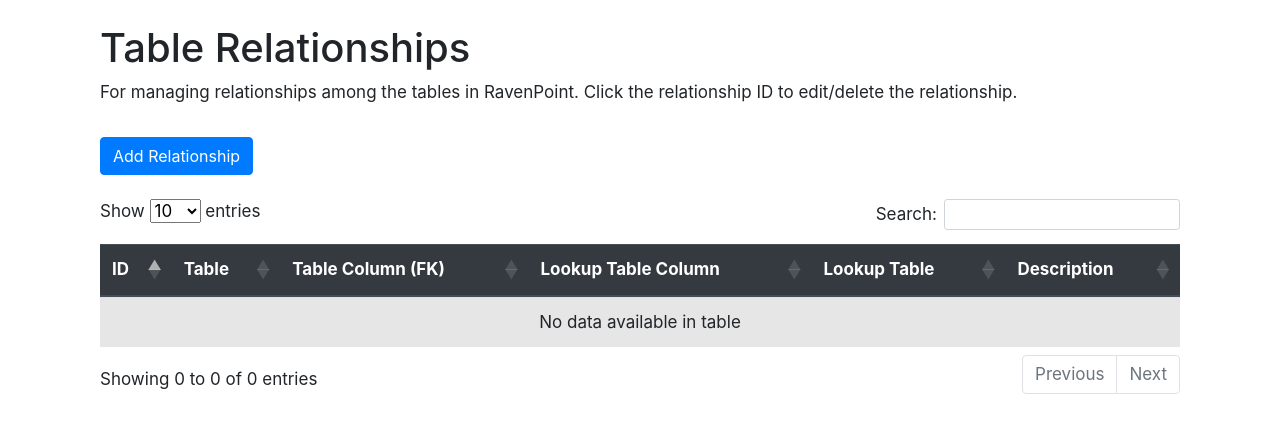
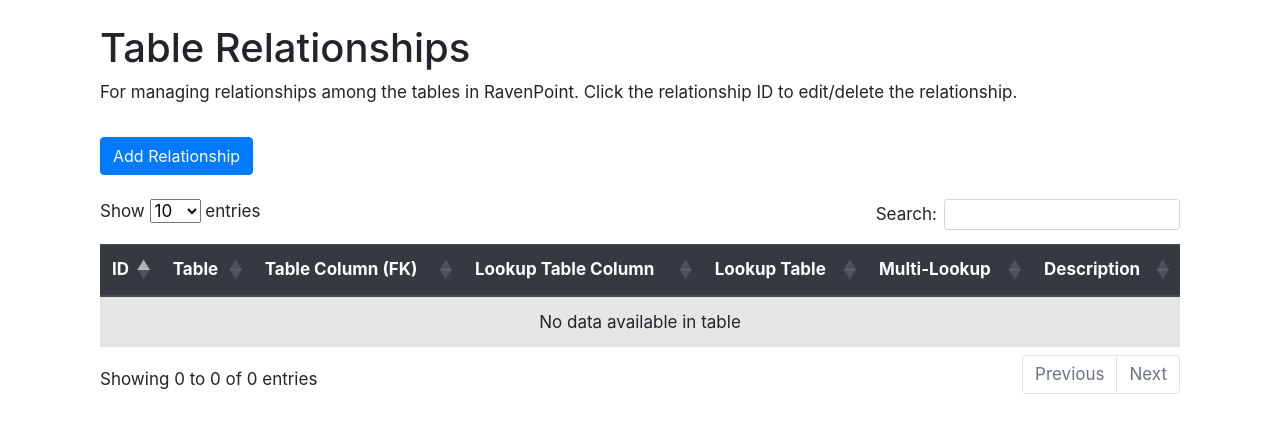
Before and after one commit to chrischow/ravenpoint, a Flask app: page /relationships in a window 1280 px wide. Shown: the part 58-491 px from the top of the page. Run offline with Flask 2, Linux system fonts and the light colour scheme; data that the repository does not hold is empty; some libraries are stand-ins or nearby versions.

Commit message:
Add junction table functionality
- Amend data model to include boolean field `is_multi`
- Amend form and views to include new field
- Add logic to create a junction table for every new relationship created that has a multi-lookup field
- Add logic to delete the associated junction table when deleting relationships with a multi-lookup field
- Amend fake data generator to generate multiple business terms per column

```diff
--- a/project/__init__.py
+++ b/project/__init__.py
@@ -22,7 +22,7 @@ app.config['SWAGGER_UI_DOC_EXPANSION'] = 'list'
 app.config['UPLOAD_FOLDER'] = os.path.join(basedir, 'static', 'files')
 
 # CORS
-CORS(app, resources={r"/*": {"origins": "*"}})
+CORS(app, resources={r"/*": {"origins": "http://localhost:3000"}})
 
 db = SQLAlchemy(app)
 Migrate(app, db)
--- a/project/admin/forms.py
+++ b/project/admin/forms.py
@@ -1,9 +1,9 @@
 import sqlite3
 from flask_wtf import FlaskForm
-from flask_wtf.file import FileRequired, FileAllowed
+from flask_wtf.file import  FileAllowed
 from project import app, db
 from project.utils import NotEqualTo
-from wtforms import StringField, SubmitField, FileField
+from wtforms import StringField, SubmitField, FileField, BooleanField
 from wtforms.validators import DataRequired
 
 class UploadData(FlaskForm):
@@ -17,6 +17,7 @@ class EditRelationship(FlaskForm):
     table_left_on = StringField('Table Column', [DataRequired()])
     table_lookup = StringField('Lookup Table', [DataRequired()])
     table_lookup_on = StringField('Lookup Table Column', [DataRequired()])
+    is_multi = BooleanField('This is a Multi-Lookup Column')
     description = StringField('Description')
 
     submit = SubmitField('Submit')
--- a/project/admin/templates/relationships.html
+++ b/project/admin/templates/relationships.html
@@ -38,7 +38,12 @@
                     {{ form.table_lookup(class='form-control') }}
                   </div>
                   <div class="col-6 mt-3">
-                    {{ form.table_lookup_on.label }} {{ form.table_lookup_on(class='form-control') }}
+                    {{ form.table_lookup_on.label }}
+                    {{ form.table_lookup_on(class='form-control') }}
+                  </div>
+                  <div class="col-12 text-left ml-5 mt-3">
+                    {{ form.is_multi(class='form-check-input') }}
+                    {{ form.is_multi.label(class='form-check-label') }}
                   </div>
                   <div class="col-12 mt-3">
                     {{ form.description.label }}
@@ -68,6 +73,7 @@
         <th scope="col">Table Column (FK)</th>
         <th scope="col">Lookup Table Column</th>
         <th scope="col">Lookup Table</th>
+        <th scope="col">Multi-Lookup</th>
         <th scope="col">Description</th>
       </tr>
     </thead>
@@ -83,6 +89,7 @@
         <td>{{ rship.table_left_on }}</td>
         <td>{{ rship.table_lookup_on }}</td>
         <td>{{ rship.table_lookup }}</td>
+        <td>{{ rship.is_multi }}</td>
         <td>{{ rship.description }}</td>
       </tr>
       {% endfor %}
--- a/project/admin/views.py
+++ b/project/admin/views.py
@@ -137,11 +137,33 @@ def relationships():
             table_left_on = form.table_left_on.data
             table_lookup = form.table_lookup.data
             table_lookup_on = form.table_lookup_on.data
+            is_multi = form.is_multi.data
             description = form.description.data
 
             # Create new relationship
             new_rship = Relationship(table_left, table_left_on, table_lookup,
-                                     table_lookup_on, description)
+                                     table_lookup_on, is_multi, description)
+
+            # Create new junction table
+            if is_multi:
+                # Get left table
+                with sqlite3.connect(conn_string) as conn:
+                    df = pd.read_sql(F'SELECT * FROM {table_left}', con=conn)
+
+                    # Transform lookup table into a junction table
+                    df[table_left_on] = df[table_left_on].str.split(',')
+                    df = df[['Id', table_left_on]].explode(table_left_on)
+
+                    # Clean data format and index and column names
+                    df[table_left_on] = pd.to_numeric(df[table_left_on])
+                    df = df.dropna()
+                    df[table_left_on] = df[table_left_on].astype(int)
+                    df = df.reset_index(drop=True).reset_index()
+                    df = df.rename(columns={'Id': f'{table_left}_pk', table_left_on: f'{table_lookup}_pk', 'index': 'Id'})
+
+                    # Save to database
+                    df.to_sql(f'{table_left}_{table_lookup}', con=conn, if_exists='replace', index=False,
+                                dtype={f'{df.columns[0]}': 'INTEGER PRIMARY KEY'})
 
             # Commit changes
             try:
@@ -171,6 +193,7 @@ def relationship(id):
         form.table_left_on.data = rship.table_left_on
         form.table_lookup.data = rship.table_lookup
         form.table_lookup_on.data = rship.table_lookup_on
+        form.is_multi.data = rship.is_multi
         form.description.data = rship.description
 
     if request.method == 'POST' and form.validate_on_submit():
@@ -179,6 +202,7 @@ def relationship(id):
         rship.table_left_on = form.table_left_on.data
         rship.table_lookup = form.table_lookup.data
         rship.table_lookup_on = form.table_lookup_on.data
+        rship.is_multi = form.is_multi.data
         rship.description = form.description.data
         db.session.commit()
         return redirect(url_for('admin.relationships'))
@@ -192,6 +216,9 @@ def relationship_delete(id):
 
     # Run delete query
     try:
+
+        if rship.is_multi:
+            db.session.execute(f'DROP TABLE {rship.table_left}_{rship.table_lookup}')
         db.session.delete(rship)
         db.session.commit()
     except Exception as e:
--- a/project/models.py
+++ b/project/models.py
@@ -23,11 +23,13 @@ class Relationship(db.Model):
   table_left_on = db.Column(db.String(128))
   table_lookup = db.Column(db.String(128))
   table_lookup_on = db.Column(db.String(128))
+  is_multi = db.Column(db.Boolean, default=False)
   description = db.Column(db.String(255))
 
-  def __init__(self, table_left, table_left_on, table_lookup, table_lookup_on, description=''):
+  def __init__(self, table_left, table_left_on, table_lookup, table_lookup_on, is_multi, description=''):
     self.table_left = table_left
     self.table_left_on = table_left_on
     self.table_lookup = table_lookup
     self.table_lookup_on = table_lookup_on
+    self.is_multi = is_multi
     self.description = description
```
Also changed, not shown: project/admin/templates/relationship.html (+6 -1 lines), project/api/__init__.py (+15 -14 lines), project/fake_data.py (+4 -3 lines), README.md.
